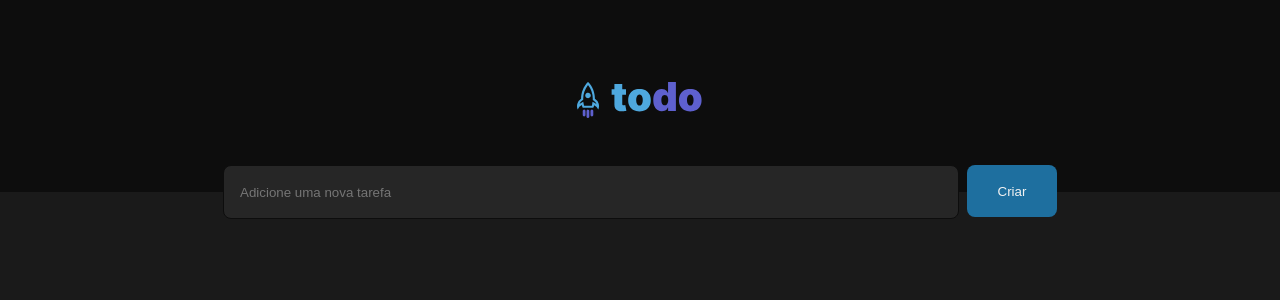
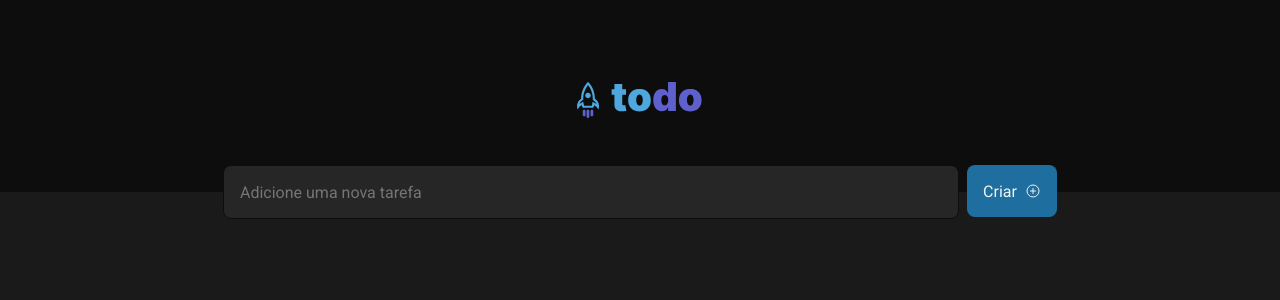
Before and after one commit to vargastm/to-do-ignite, a React (Vite) app: page / in a window 1280 px wide. Shown: the top 300 px of the page. Built offline with nearby package versions, Linux system fonts and the light colour scheme.

Commit message:
changed font to inter

```diff
--- a/index.html
+++ b/index.html
@@ -5,6 +5,13 @@
     <link rel="icon" type="image/svg+xml" href="/src/favicon.svg" />
     <meta name="viewport" content="width=device-width, initial-scale=1.0" />
     <title>to-do-ignite</title>
+
+    <link rel="preconnect" href="https://fonts.googleapis.com" />
+    <link rel="preconnect" href="https://fonts.gstatic.com" crossorigin />
+    <link
+      href="https://fonts.googleapis.com/css2?family=Roboto:wght@400;500;700&display=swap"
+      rel="stylesheet"
+    />
   </head>
   <body>
     <div id="root"></div>
--- a/package.json
+++ b/package.json
@@ -8,6 +8,7 @@
     "preview": "vite preview"
   },
   "dependencies": {
+    "phosphor-react": "^1.4.1",
     "react": "^18.0.0",
     "react-dom": "^18.0.0",
     "styled-components": "^5.3.5"
--- a/src/components/Body/Index.tsx
+++ b/src/components/Body/Index.tsx
@@ -1,10 +1,11 @@
+import { PlusCircle } from "phosphor-react";
 import { Container } from "./styles";
 
 export function Body() {
   return (
     <Container>
       <input type="text" placeholder="Adicione uma nova tarefa"/>
-      <button>Criar</button>
+      <button>Criar<PlusCircle size={16} /></button>
     </Container>
   )
 }
--- a/src/components/Body/styles.ts
+++ b/src/components/Body/styles.ts
@@ -27,5 +27,9 @@
     border: none;
     border-radius: 8px;
     cursor: pointer;
+    display: flex;
+    align-items: center;
+    justify-content: center;
+    gap: 8px;
   }
 `
--- a/src/styles/global.ts
+++ b/src/styles/global.ts
@@ -26,4 +26,10 @@
     padding: 0;
     box-sizing: border-box;
   }
+
+  body, input, textarea, button {
+    font-family: 'Roboto', sans-serif;
+    font-weight: 400;
+    font-size: 1rem;
+  }
 `
```
Also changed, not shown: 1 other file (tests, documents, lock files or other folders).
